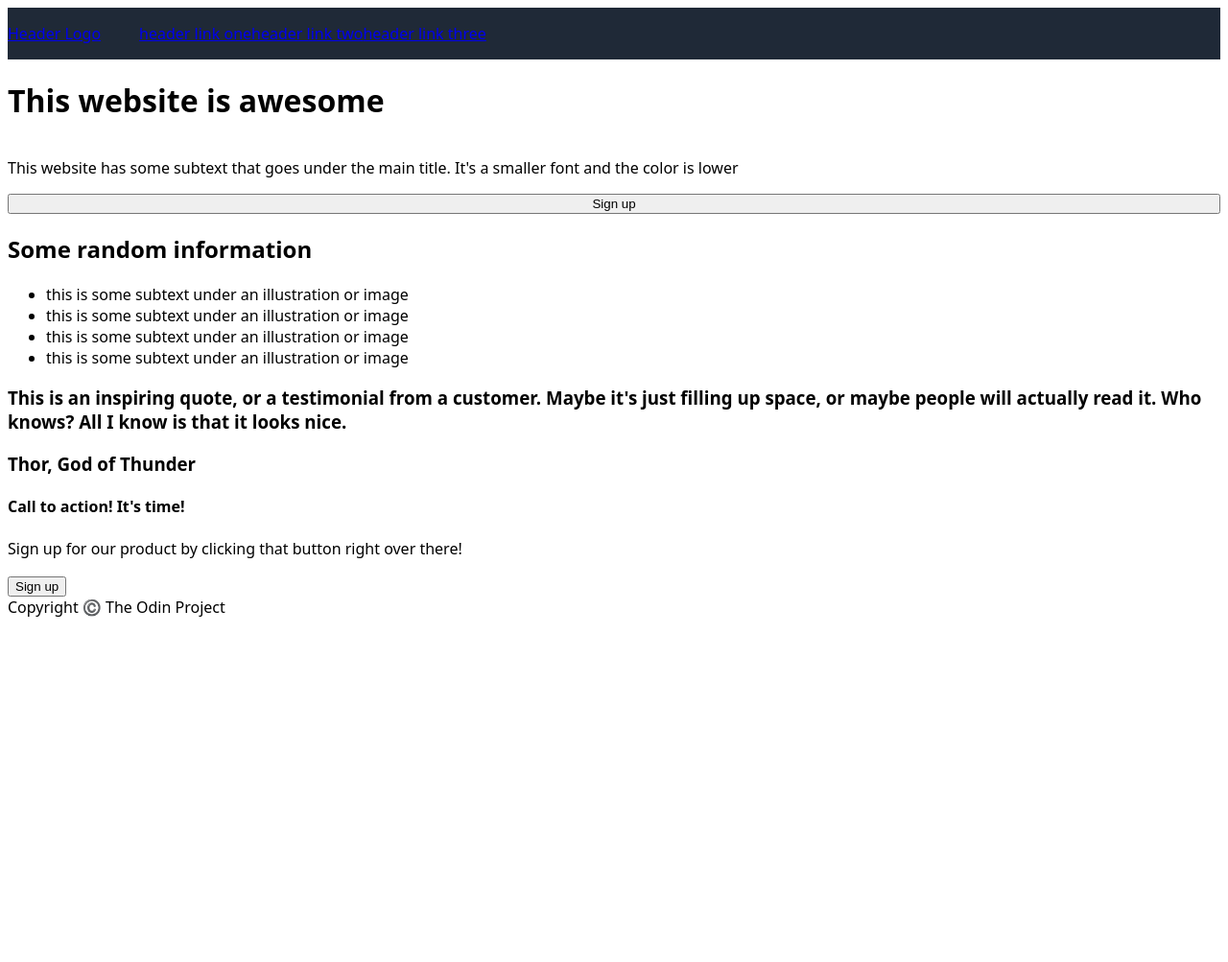
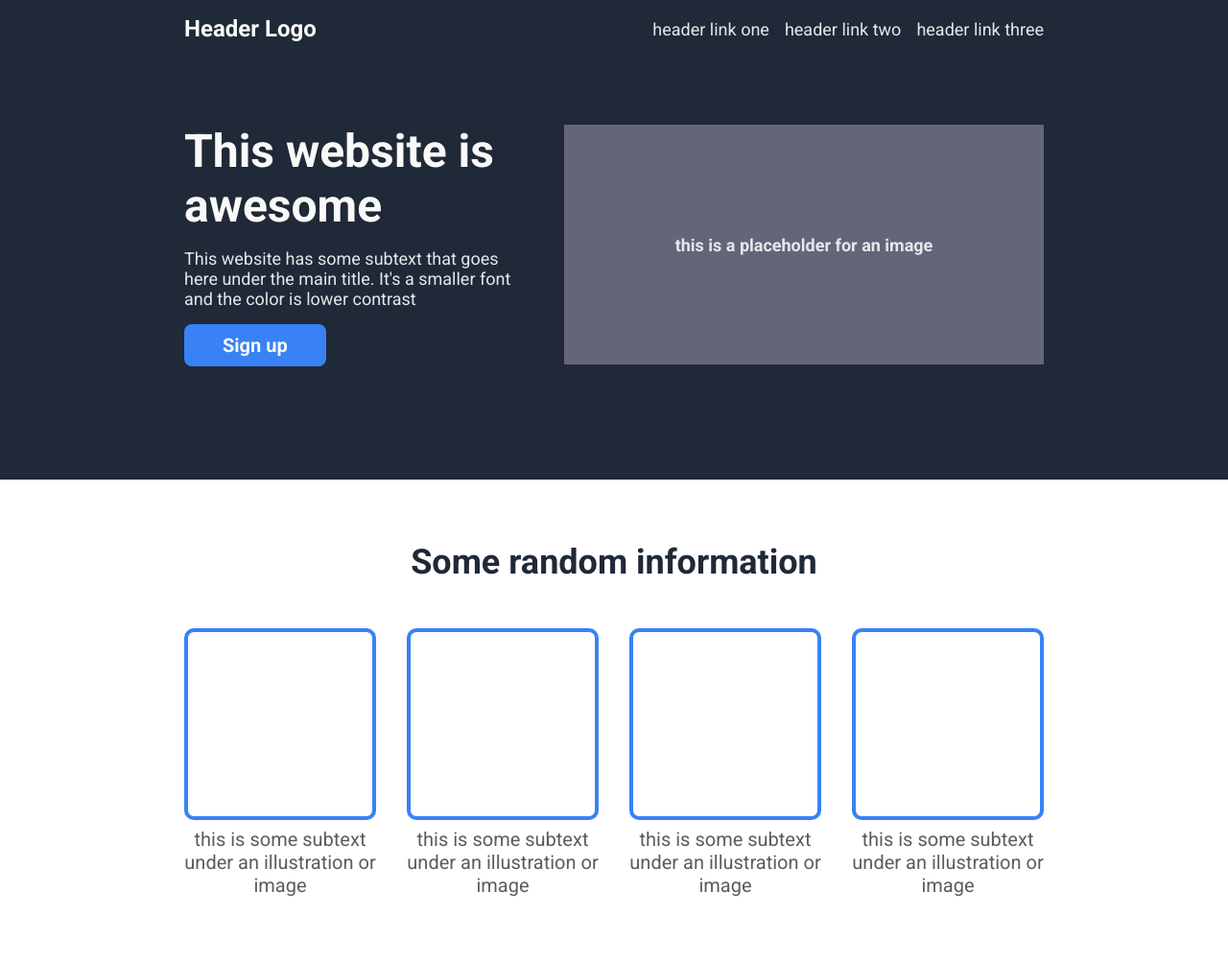
Before and after one commit to FabioHirata/odin_landingpage, a plain HTML site: page index.html in a window 1280 px wide. Shown: the top 1003 px of the page at 96% size. Before the commit the page ends 800 px from the top, so only its background shows below. Drawn offline with nearby package versions, Linux system fonts and the light colour scheme.

Commit message:
finished

```diff
--- a/index.html
+++ b/index.html
@@ -1,50 +1,90 @@
 <!DOCTYPE html>
 <html lang="en">
     <head>
-    <meta charset="UTF-8">
-    <meta name="viewport" content="width=device-width, initial-scale=1.0">
+        <meta charset="utf-8">
+        <title>Flexbox Landing Page</title>
         <link rel="stylesheet" href="style.css">
+        <link rel="preconnect" href="https://fonts.googleapis.com">
+        <link rel="preconnect" href="https://fonts.gstatic.com" crossorigin>
+        <link href="https://fonts.googleapis.com/css2?family=Open+Sans:ital,wght@0,300..800;1,300..800&display=swap" rel="stylesheet">
+        <link href="https://fonts.googleapis.com/css2?family=Open+Sans:ital,wght@0,300..800;1,300..800&family=Roboto:ital,wght@0,100;0,300;0,400;0,500;0,700;0,900;1,100;1,300;1,400;1,500;1,700;1,900&display=swap" rel="stylesheet">
     </head>
-    <title>Document</title>
-</head>
-
     <body>
+        <header>
+            <div class="container">
                 <nav class="navbar">
-     <div class="logo">
-        <a href="#">Header Logo</a>
-     </div>
+                    <div class="logo">Header Logo</div>
                     <ul class="nav-links">
-             <li><a href="#">header link one</a></li>
-             <li><a href="#">header link two</a></li>
-             <li><a href="#">header link three</a></li>
+                        <li>
+                            <a href="#">header link one</a>
+                        </li>
+                        <li>
+                            <a href="#">header link two</a>
+                        </li>
+                        <li>
+                            <a href="#">header link three</a>
+                        </li>
                     </ul>
                 </nav>
-
-    <div class="part01">
-        <h1>This website is awesome</h1>
-        <p>This website has some subtext that goes under the main title. It's a smaller font and the color is lower</p>
-        <button>Sign up</button>
+                <section class="hero">
+                    <div class="block1">
+                        <h1 class="main-text">This website is awesome</h1>
+                        <p class="secondary-text">This website has some subtext that goes here under the main title. It's a smaller font and the color is lower contrast</p>
+                        <button class="signup">Sign up</button>
                     </div>
-    <div class="part02">
+                    <div class="block2">
+                        <div class="img-placeholder">
+                            this is a placeholder for an image
+                        </div>
+                    </div>
+                </section>
+            </div>
+        </header>
+        <main>
+                <section class="info">
+                    <div class="container">
                         <h2>Some random information</h2>
-        <ul>
-            <li>this is some subtext under an illustration or image</li>
-            <li>this is some subtext under an illustration or image</li>
-            <li>this is some subtext under an illustration or image</li>
-            <li>this is some subtext under an illustration or image</li>
-        </ul>
+                        <div class="items">
+                            <div class="item-1">
+                                <div class="box"></div>
+                                <p>this is some subtext under an illustration or image</p>
                             </div>
-    <div class="part03">
-        <h3>
-            <p>This is an inspiring quote, or a testimonial from a customer. Maybe it's just filling up space, or maybe people will actually read it. Who knows? All I know is that it looks nice.</p>
-            <p>Thor, God of Thunder</p>
-        </h3>
+                            <div class="item-2">
+                                <div class="box"></div>
+                                <p>this is some subtext under an illustration or image</p>
                             </div>
-    <div class="part04">
-        <h4>Call to action! It's time!</h4>
-        <p>Sign up for our product by clicking that button right over there!</p>
-        <button>Sign up</button>
+                            <div class="item-3">
+                                <div class="box"></div>
+                                <p>this is some subtext under an illustration or image</p>
                             </div>
+                            <div class="item-4">
+                                <div class="box"></div>
+                                <p>this is some subtext under an illustration or image</p>
+                            </div>
+                        </div>
+                    </div>
+                </section>
+                <section class="quote-content">
+                    <div class="container">
+                        <p class="quote">This is an inspiring quote, or a testimonial from a customer. Maybe, it's just filling up space, or maybe people will actually read it. Who knows? All I know is that it looks nice.</p>
+                        <p class="author">-Thor, God of Thunder</p>
+                    </div>
+                </section>
+                <section class="call-action">
+                    <div class="container">
+                        <div class="call-box">
+                            <div class="text">
+                                <p>Call to action! It's time!</p>
+                                <p>Signup for our product by clicking that button right over there!</p>
+                            </div>
+                            <button class="signup">Sign up</button>
+                        </div>
+                    </div>
+                </section>
+            </div>
+        </main>
+        <footer>
+            <p>Copyright &#169; The Odin Project 2024</p>
+        </footer>
     </body>
-<footer>Copyright ©️ The Odin Project</footer>
 </html>
--- a/style.css
+++ b/style.css
@@ -1,33 +1,245 @@
 * {
-    /* margin: 0;
-    padding: 0;
-    box-sizing: border-box; */
+    font-family: 'Roboto';
+    margin: 0;
+    box-sizing: border-box;
 }
 
-@font-face {
-    font-family: "Roboto";
-    src: url('https://fonts.googleapis.com/css2?family=DM+Sans:ital,opsz,wght@0,9..40,100..1000;1,9..40,100..1000&family=Roboto:ital,wght@0,100;0,300;0,400;0,500;0,700;0,900;1,100;1,300;1,400;1,500;1,700;1,900&display=swap');
+header {
+    background-color: #1F2937;
+    height: 500px;
 }
 
-body {
-    font-family: system-ui, -apple-system, BlinkMacSystemFont, 'Segoe UI', Roboto, Oxygen, Ubuntu, Cantarell, 'Open Sans', 'Helvetica Neue', sans-serif;
+.container {
+    width: 70%;
+    margin: 0 auto;
+    height: 100%;
 }
 
+header .container {
+    display: flex;
+    flex-direction: column;
+    height: 90%;
+}
+
+ul {
+    list-style-type: none;
+    margin: 0;
+}
+
+/* Navbar */
+
 .navbar {
-   background-color: #1F2937;
-   color: white;
-   display: flex;
-   flex-direction: row;
-   align-items: center;
-   list-style: ;
+    display: flex;
+    justify-content: space-between;
+    align-items: center;
+    height: 60px;
+}
+
+.navbar .logo {
+    font-size: 24px;
+    color: #F9FAF8;
+    font-weight: bold;
 }
 
 .nav-links {
-    list-style: none;
     display: flex;
+    gap: 1rem;
 }
 
-.part01 {
+.nav-links li a {
+    text-decoration: none;
+    color: #E5E7EB;
+    font-size: 18px;
+}
+
+/* Hero Section */
+.hero {
+    /* background-color: #F9FAF8; */
+    width: 100%;
+    display: flex;
+    flex-direction: row;
+    align-items: center;
+    justify-content: space-between;
+    gap: 3rem;
+    flex-grow: 1;
+}
+
+.hero .block1 {
     display: flex;
     flex-direction: column;
+    gap: 1rem;
 }
+
+.hero .main-text {
+    font-size: 48px;
+    font-weight: bolder;
+    color: #F9FAF8;
+}
+
+.hero .secondary-text {
+    font-size: 18px;
+    color: #E5E7EB;
+}
+
+.hero .signup {
+    color: #F9FAF8;
+    background-color: #3882F6;
+    border-radius: 8px;
+    border: none;
+    padding: 10px 40px;
+    font-size: 20px;
+    font-weight: bold;
+    align-self: flex-start;
+}
+
+.hero .img-placeholder {
+    display: flex;
+    align-items: center;
+    justify-content: center;
+    width: 500px;
+    height: 250px;
+    background-color: rgb(101, 101, 121);
+    font-size: 18px;
+    color: #E5E7EB;
+    font-weight: bold;
+}
+
+/* Info section */
+
+.info {
+    height: 500px;
+    margin-bottom: 3rem;
+}
+
+.info .container {
+    /* margin-top: 3rem;
+    margin-bottom: 8rem; */
+    display: flex;
+    flex-direction: column;
+    justify-content: center;
+    align-items: center;
+    gap: 3rem;
+}
+
+.info h2 {
+    font-size: 36px;
+    font-weight: bolder;
+    color: #1F2937;
+}
+
+.info .items {
+    display: flex;
+    gap: 2rem;
+}
+
+.items [class^="item-"] {
+    display: flex;
+    flex-direction: column;
+    gap: 0.5rem;
+}
+
+.items .box {
+    width: 200px;
+    height: 200px;
+    border: 4px solid #3882F6;
+    border-radius: 10px;
+}
+
+.items p {
+    width: 200px;
+    text-align: center;
+    font-size: 20px;
+    color: rgb(92, 92, 92);
+}
+
+/* Quote styling */
+.quote-content {
+    background-color: #E5E7EB;
+    height: 400px;
+}
+
+.quote-content .container {
+    display: flex;
+    flex-direction: column;
+    justify-content: center;
+    align-items: center;
+}
+
+.quote, .author {
+    width: 75%;
+}
+
+.quote {
+    font-family: 'Open Sans';
+    font-size: 36px;
+    color: #1F2937;
+    font-weight: lighter;
+    font-style: italic;
+}
+
+.author {
+    display: flex;
+    justify-content: flex-end;
+    font-weight: bold;
+}
+
+/* Call to action styling */
+.call-action {
+    height: 300px;
+}
+
+.call-action .container {
+    display: flex;
+    flex-direction: column;
+    align-items: center;
+    justify-content: center;
+}
+
+.call-box {
+    background-color: #3882F6;
+    width: 100%;
+    padding: 40px 100px;
+    color: white;
+    border-radius: 10px;
+    display: flex;
+    justify-content: space-between;
+}
+
+.call-box .text {
+    display: flex;
+    flex-direction: column;
+    gap: 0.2rem;
+}
+
+.call-box .text :nth-child(1) {
+    font-size: 20px;
+    font-weight: bolder;
+}
+
+.call-box .text :nth-child(2) {
+    font-size: 16px;
+    color: #E5E7EB;
+}
+
+.call-box .signup {
+    background-color: transparent;
+    border: 3px solid #E5E7EB;
+    color: white;
+    border-radius: 10px;
+    padding: 0px 40px;
+    font-size: 17px;
+    font-weight: bold;
+}
+
+/* Footer styling */
+footer {
+    background-color: #1F2937;
+    height: 100px;
+    display: flex;
+    justify-content: center;
+    align-items: center;
+}
+
+footer p {
+    color: #E5E7EB;
+}
```
Lines whose indentation alone changed are shown as unchanged.
